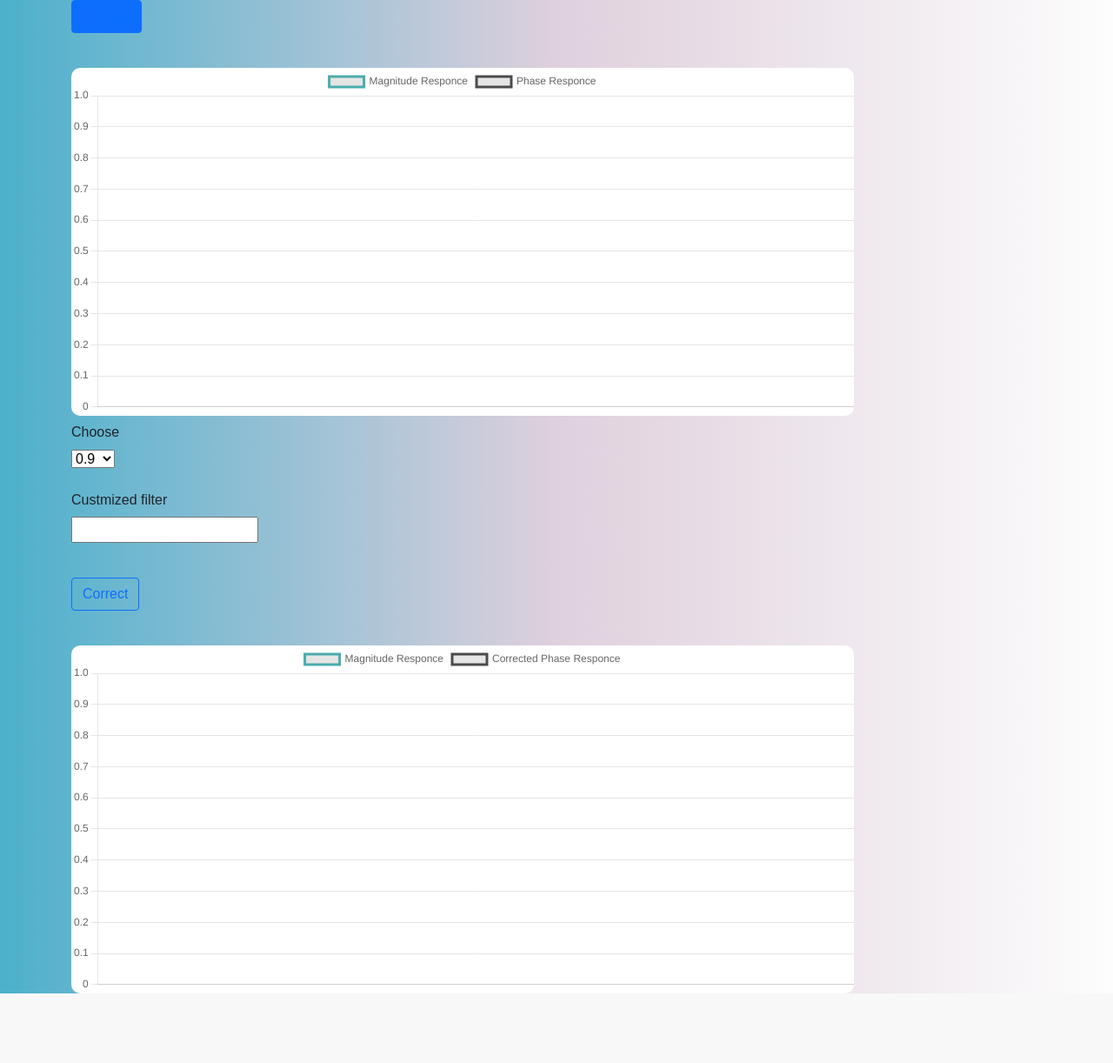
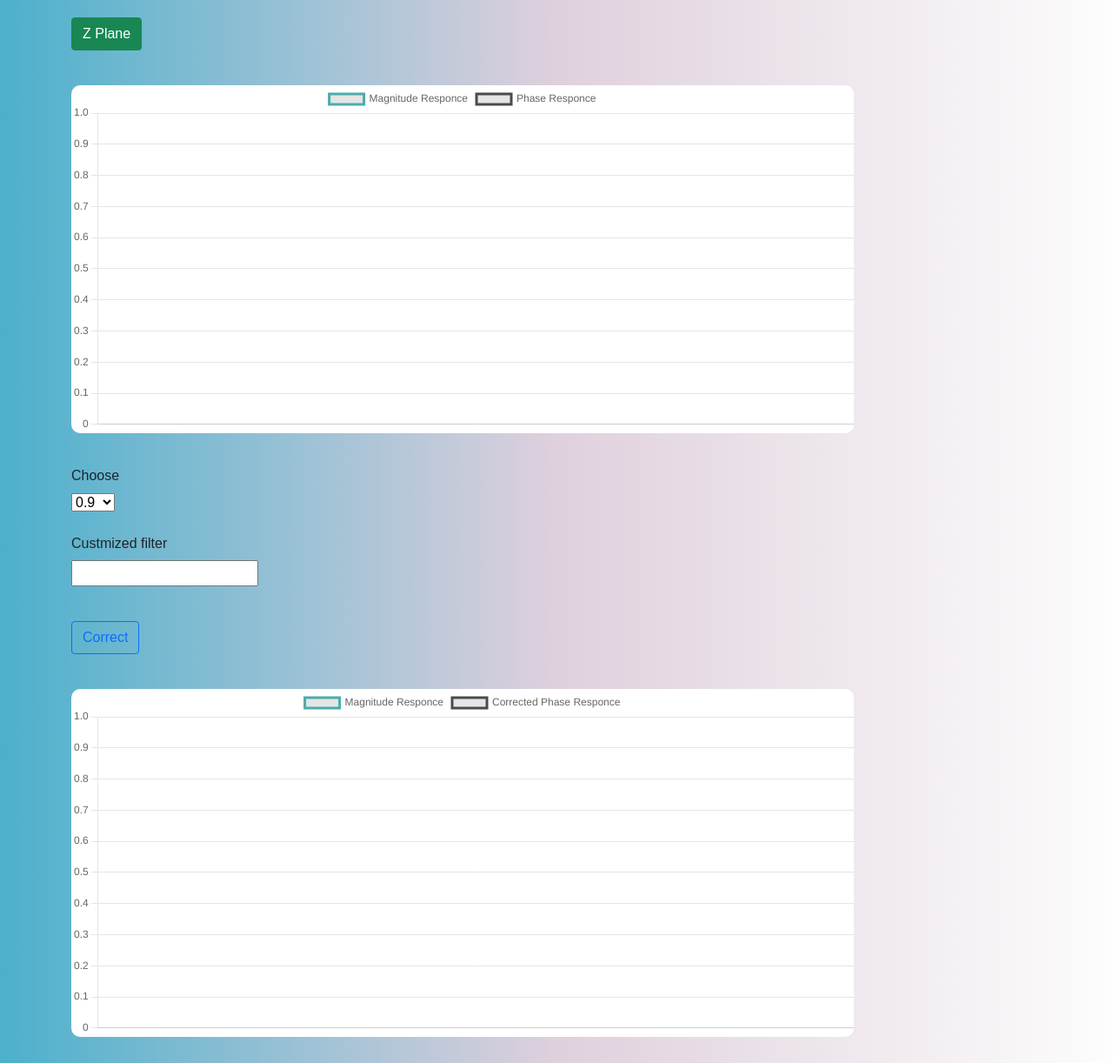
Before and after one commit to AbdallahMohammad1/Zplane-web-viewer, a Flask app: template templates/home.html in a window 1280 px wide. Shown: the whole page at 87% size. Before the commit the page ends 1142 px from the top, so only its background shows below. Run offline with Flask 2, Linux system fonts and the light colour scheme; the template is opened without the code that fills it: values that come from a table or form of the project are taken from there, most other values are stand-ins (such as "Sample title", 1, 10 or a date in 2020).

Commit message:
modifications on front-end

```diff
--- a/main.py
+++ b/main.py
@@ -30,8 +30,8 @@ def index():
             countCP      = int(request.form['hidden_countCP'])
             countCZ      = int(request.form['hidden_countCZ'])
 
-            # print(countP)
-            # print(countZ)
+            print(countP +countCP)
+            print(countZ +countCZ)
             # locPx        = request.form['locPx1']
             # locPx        =request.form['locPx'+ str("1")]
             # locZx        =request.form['locZx'+ str("1")]
--- a/static/css/style.css
+++ b/static/css/style.css
@@ -15,6 +15,7 @@ canvas{
     background: white;
     margin-top: 40px;
     border-radius: 10px;
+    margin-bottom: 30px;
 }
 h1{
     color:  black;
@@ -39,7 +40,11 @@ h1{
     border-radius: 50%;
 }
 .z_plane{
+    margin-top: 20px;
+}
+.z_plane a{
     color: white;
+    text-decoration: none;
 }
 .x ,.x2,.pole{
     font-size: 5vh;
--- a/templates/home.html
+++ b/templates/home.html
@@ -15,7 +15,7 @@
 </head>
 <body class="body2">
     <div class="container">
-        <button class = "btn btn-primary z_plane"><a href="{{url_for('index') }}">Z Plane</a></button>
+        <button class = "btn btn-success z_plane"><a href="{{url_for('index') }}">Z Plane</a></button>
         <canvas id="myChart" width="900" height="400"></canvas>
     <script>
     var ctx = document.getElementById('myChart');
```
Also changed, not shown: static/script/main2.js (+3 -4 lines).
